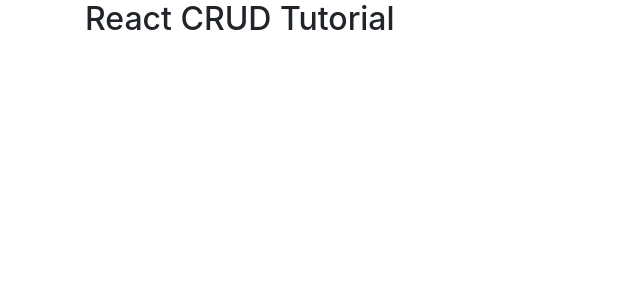
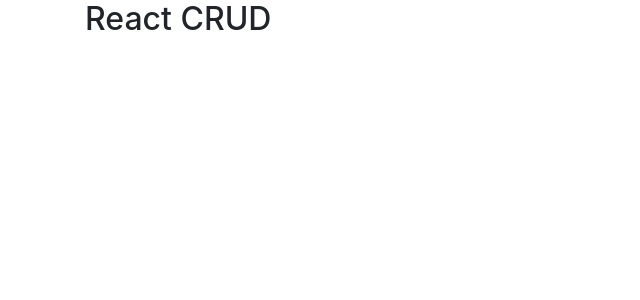
Before and after one commit to jeremiahogutu/react-crud-mern, a React (Create React App) app: page /create in a window 1280 px wide. Shown: the top 300 px of the page, without its empty margins (0-640 px from the left). Built offline with nearby package versions, Linux system fonts and the light colour scheme.

Commit message:
Added components

```diff
--- a/src/App.js
+++ b/src/App.js
@@ -5,7 +5,7 @@
     render() {
         return (
             <div className='container'>
-                <h2>React CRUD Tutorial</h2>
+                <h2>React CRUD</h2>
             </div>
         )
     }
```
Also changed, not shown: src/components/create.js (added, +11 -0 lines), src/components/edit.js (added, +11 -0 lines), src/components/index.js (added, +11 -0 lines).
